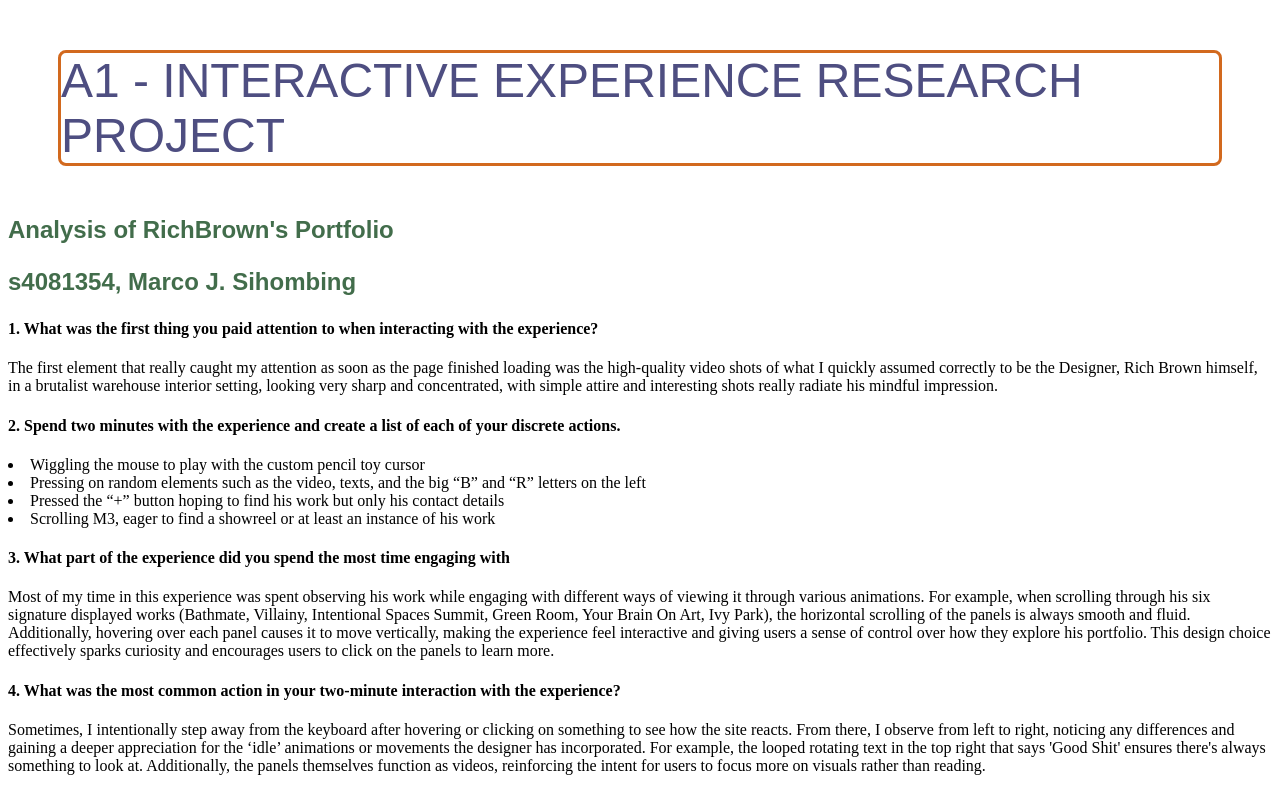
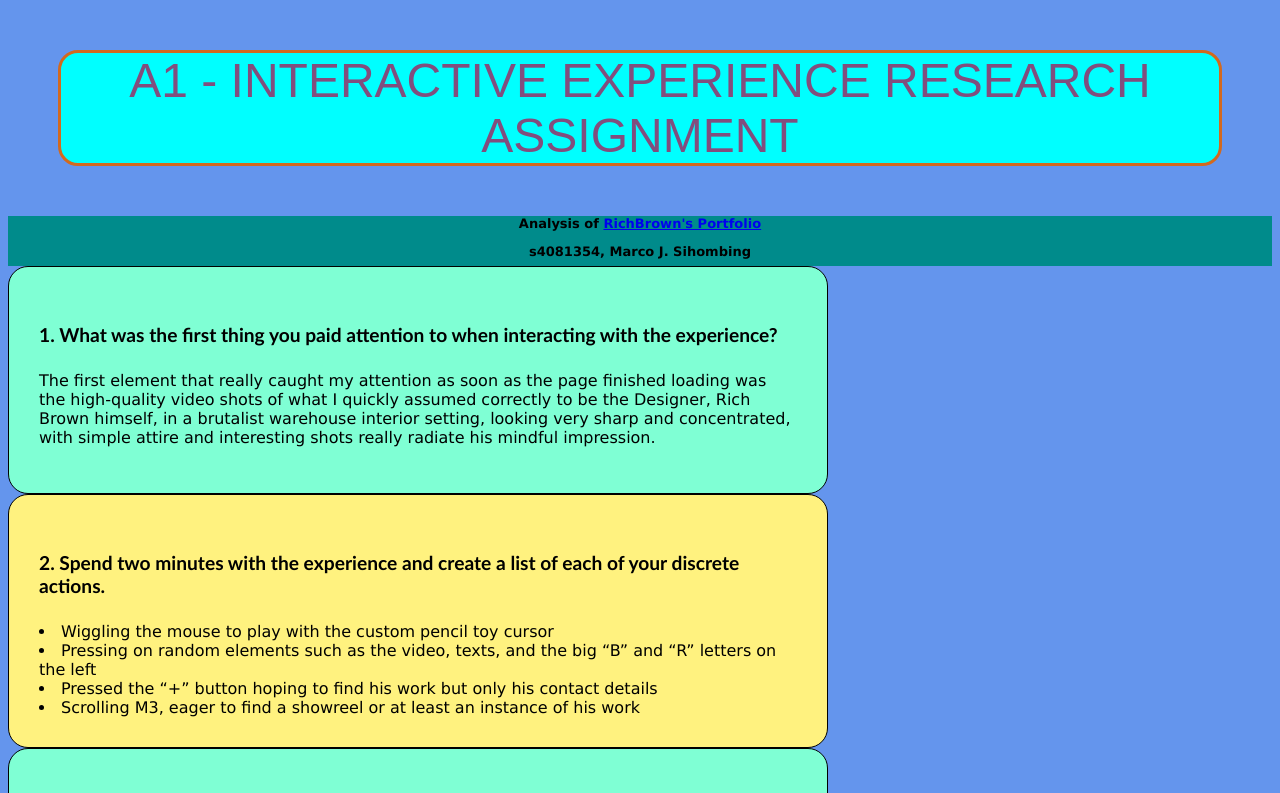
Before and after one commit to MarcoRMIT/MarcoRMIT.github.io, a plain HTML site: page Assignment 1/index..html in a window 1280 px wide. Shown: the top 793 px of the page. Drawn offline with Linux system fonts and the light colour scheme.

Commit message:
assignment index.html updated

```diff
--- a/Assignment 1/index..html
+++ b/Assignment 1/index..html
@@ -13,28 +13,36 @@
     />
   </head>
   <body>
-    <section>
-      <h1 class="yellow-color">A1 - Interactive Experience Research Project</h1>
-      <h2>Analysis of RichBrown's Portfolio</h2>
-      <h3>s4081354, Marco J. Sihombing</h3>
-    </section>
+    <header>
+      <h1 class="yellow-color">
+        A1 - Interactive Experience Research Assignment
+      </h1>
+    </header>
 
+    <nav class="navbar">    <h2> Analysis of <a href="https://www.richbrown.info/"> RichBrown's Portfolio</a></h2>
+      <h3>s4081354, Marco J. Sihombing</h2>
+
+    </nav>
+
+
+    <main>
       <div class="box">
         <h4>
-        1. What was the first thing you paid attention to when interacting with
-        the experience?
+          1. What was the first thing you paid attention to when interacting
+          with the experience?
         </h4>
+
         <p>
           The first element that really caught my attention as soon as the page
           finished loading was the high-quality video shots of what I quickly
-        assumed correctly to be the Designer, Rich Brown himself, in a brutalist
-        warehouse interior setting, looking very sharp and concentrated, with
-        simple attire and interesting shots really radiate his mindful
-        impression.
+          assumed correctly to be the Designer, Rich Brown himself, in a
+          brutalist warehouse interior setting, looking very sharp and
+          concentrated, with simple attire and interesting shots really radiate
+          his mindful impression.
         </p>
       </div>
 
-    <div class="box">
+      <div class="box2">
         <h4>
           2. Spend two minutes with the experience and create a list of each of
           your discrete actions.
@@ -56,7 +64,8 @@
 
       <div class="box">
         <h4>
-        3. What part of the experience did you spend the most time engaging with
+          3. What part of the experience did you spend the most time engaging
+          with
         </h4>
         <p>
           Most of my time in this experience was spent observing his work while
@@ -65,27 +74,28 @@
           (Bathmate, Villainy, Intentional Spaces Summit, Green Room, Your Brain
           On Art, Ivy Park), the horizontal scrolling of the panels is always
           smooth and fluid. Additionally, hovering over each panel causes it to
-        move vertically, making the experience feel interactive and giving users
-        a sense of control over how they explore his portfolio. This design
-        choice effectively sparks curiosity and encourages users to click on the
-        panels to learn more.
+          move vertically, making the experience feel interactive and giving
+          users a sense of control over how they explore his portfolio. This
+          design choice effectively sparks curiosity and encourages users to
+          click on the panels to learn more.
         </p>
       </div>
 
-    <div class="box">
+      <div class="box2">
         <h4>
           4. What was the most common action in your two-minute interaction with
           the experience?
         </h4>
         <p>
-        Sometimes, I intentionally step away from the keyboard after hovering or
-        clicking on something to see how the site reacts. From there, I observe
-        from left to right, noticing any differences and gaining a deeper
-        appreciation for the ‘idle’ animations or movements the designer has
-        incorporated. For example, the looped rotating text in the top right
-        that says 'Good Shit' ensures there's always something to look at.
-        Additionally, the panels themselves function as videos, reinforcing the
-        intent for users to focus more on visuals rather than reading.
+          Sometimes, I intentionally step away from the keyboard after hovering
+          or clicking on something to see how the site reacts. From there, I
+          observe from left to right, noticing any differences and gaining a
+          deeper appreciation for the ‘idle’ animations or movements the
+          designer has incorporated. For example, the looped rotating text in
+          the top right that says 'Good Shit' ensures there's always something
+          to look at. Additionally, the panels themselves function as videos,
+          reinforcing the intent for users to focus more on visuals rather than
+          reading.
         </p>
       </div>
 
@@ -97,37 +107,39 @@
         <p>
           With it being a portfolio of a somewhat renowned User Experience
           designer, it is clear that the site is designed to draw us in through
-        eye-catching visual movements and interactive elements, mainly using our
-        scroll wheel. Another thing is that his site is so hard to read. It’s as
-        if he does not want us to read any of the texts, just to focus more on
-        the visuals. His goal is for us to explore the site, hovering over
-        different parts to discover hidden details, scrolling to reveal more,
-        and engaging with the visuals playfully. Throughout this process, the
-        designer seamlessly showcases his work and achievements in an immersive
-        way that makes us want to keep exploring while ensuring the experience
-        remains informative, engaging, and non-repetitive to look at.
+          eye-catching visual movements and interactive elements, mainly using
+          our scroll wheel. Another thing is that his site is so hard to read.
+          It’s as if he does not want us to read any of the texts, just to focus
+          more on the visuals. His goal is for us to explore the site, hovering
+          over different parts to discover hidden details, scrolling to reveal
+          more, and engaging with the visuals playfully. Throughout this
+          process, the designer seamlessly showcases his work and achievements
+          in an immersive way that makes us want to keep exploring while
+          ensuring the experience remains informative, engaging, and
+          non-repetitive to look at.
         </p>
       </div>
 
-    <div class="box">
+      <div class="box2">
         <h4>
           6. How does the interactive experience communicate this primary goal?
         </h4>
         <p>
           The interactive experience effectively communicates its foal by using
           motion, responsivenes, and intuitive interactions to guide the user
-        engagement through this experience. For example, you will never find his
-        work without scrolling; that sense of curiosity makes us want to find
-        his actual works after getting the good first impression on his stunning
-        welcome page, complimenting the web over an existing compliment/praise.
-        The scroll-based animations direct attention to new elements popping up
-        every second as we play with it, making the experience feel intentional
-        and effortless. Furthermore, hover effects introduce an element of
-        discovery, subtly rewarding users for exploring and reinforcing the idea
-        that interaction is key to uncovering the designer’s work. The pacing of
-        these interactions ensures that users remain engaged without feeling
-        overwhelmed, keeping the experience immersive while maintaining clarity
-        and focus on the designer’s achievements.
+          engagement through this experience. For example, you will never find
+          his work without scrolling; that sense of curiosity makes us want to
+          find his actual works after getting the good first impression on his
+          stunning welcome page, complimenting the web over an existing
+          compliment/praise. The scroll-based animations direct attention to new
+          elements popping up every second as we play with it, making the
+          experience feel intentional and effortless. Furthermore, hover effects
+          introduce an element of discovery, subtly rewarding users for
+          exploring and reinforcing the idea that interaction is key to
+          uncovering the designer’s work. The pacing of these interactions
+          ensures that users remain engaged without feeling overwhelmed, keeping
+          the experience immersive while maintaining clarity and focus on the
+          designer’s achievements.
         </p>
       </div>
 
@@ -141,26 +153,27 @@
           inveractivity’s role. I would say that the experience as a whole was
           designed for BOTH short and extended interactions. On the first visit
           and glance on the page, I think most users would spend a few minutes
-        exploring the smooth movements and interactive elements, as in engaging
-        with different panels and texts to uncover hidden details and movements.
-        However, the eye-straining texts, dynamic design, idle animations, and
-        subtle interactions encourage users to revisit either out of curiosity
-        to explore more in deeper depth.
+          exploring the smooth movements and interactive elements, as in
+          engaging with different panels and texts to uncover hidden details and
+          movements. However, the eye-straining texts, dynamic design, idle
+          animations, and subtle interactions encourage users to revisit either
+          out of curiosity to explore more in deeper depth.
         </p>
       </div>
 
-    <div class="box">
+      <div class="box2">
         <h4>
           8. How does the interactive experience communicate how it should be
           interacted with over time?
         </h4>
         <p>
           The interactive experience communicates how it should be engaged with
-        over time through its use of smooth scrolling and fluid transitions that
-        create a sense of a somewhat immediate flow. Moreover, it encourages the
-        users to explore at their own pace and progress. Over time, the use of
-        idle animations, looping texts, and hover effects concludes that this
-        experience isn’t meant to be rushed because it all unfolds gradually.
+          over time through its use of smooth scrolling and fluid transitions
+          that create a sense of a somewhat immediate flow. Moreover, it
+          encourages the users to explore at their own pace and progress. Over
+          time, the use of idle animations, looping texts, and hover effects
+          concludes that this experience isn’t meant to be rushed because it all
+          unfolds gradually.
         </p>
       </div>
 
@@ -171,22 +184,23 @@
         </h4>
         <p>
           The experience pulls from a bunch of different media influences, both
-        digital and physical, which makes sense given the designer’s background.
-        From what I found, he was influenced by illustrations, architecture
-        drawings, retro tech, and computers growing up, and you can really see
-        that reflected in the site’s design. It feels like a mix of a showreel
-        and an interactive exhibition, where you’re meant to sit back and take
-        in the visuals rather than actively searching for content. The smooth
-        animations and transitions give it a cinematic vibe, almost like a
-        motion graphics piece that unfolds as you scroll. The hover effects and
-        scrolling mechanics feel a lot like video game interfaces, where you’re
-        rewarded for exploring. Plus, the bold visuals and dynamic text remind
-        me of modern advertising or magazine layouts, grabbing attention while
-        keeping the experience smooth and engaging.
+          digital and physical, which makes sense given the designer’s
+          background. From what I found, he was influenced by illustrations,
+          architecture drawings, retro tech, and computers growing up, and you
+          can really see that reflected in the site’s design. It feels like a
+          mix of a showreel and an interactive exhibition, where you’re meant to
+          sit back and take in the visuals rather than actively searching for
+          content. The smooth animations and transitions give it a cinematic
+          vibe, almost like a motion graphics piece that unfolds as you scroll.
+          The hover effects and scrolling mechanics feel a lot like video game
+          interfaces, where you’re rewarded for exploring. Plus, the bold
+          visuals and dynamic text remind me of modern advertising or magazine
+          layouts, grabbing attention while keeping the experience smooth and
+          engaging.
         </p>
       </div>
 
-    <div class="box">
+      <div class="box2">
         <h4>
           10. What does this reference/s communicate to you about how you should
           act when engaging with your research experience?
@@ -210,30 +224,30 @@
           Similarly said, I think we should have a sense and feeling of being
           laid-back and at ease as we go through different elements of the site.
           As we go through those panels and works, users will be able to fully
-        analyze and admire the different pieces in his design portfolio without
-        focusing too much on the animations or transitions surrounding them.
-        Moreover, the website design wants us to take our time with no intention
-        of quickly skimming through them.
+          analyze and admire the different pieces in his design portfolio
+          without focusing too much on the animations or transitions surrounding
+          them. Moreover, the website design wants us to take our time with no
+          intention of quickly skimming through them.
         </p>
       </div>
 
-    <div class="box">
+      <div class="box2">
         <h4>
-        12. What is the most frustrating part of the interaction to you and what
-        makes that part frustrating?
+          12. What is the most frustrating part of the interaction to you and
+          what makes that part frustrating?
         </h4>
         <p>
           In general, the most frustrating part of the experience for me is how
           some panels for a single project are spread out and not placed close
           together. Additionally, the varying panel sizes, while visually
-        striking, force the viewer’s eyes to constantly move from top to bottom
-        and left to right just to grasp the full context and art style of a
-        particular piece.
+          striking, force the viewer’s eyes to constantly move from top to
+          bottom and left to right just to grasp the full context and art style
+          of a particular piece.
         </p>
 
         <p>
-        Beyond that, the site deliberately makes text and images pop out with an
-        almost ‘in-your-face’ approach. While this bold design choice is
+          Beyond that, the site deliberately makes text and images pop out with
+          an almost ‘in-your-face’ approach. While this bold design choice is
           attention-grabbing, it can also be quite eye-straining and even
           frustrating at times. It almost feels like being bombarded with
           advertisement pop-ups as I scroll through his list of other works,
@@ -244,10 +258,11 @@
 
       <div class="box">
         <h4>
-        13. What is the most satisfying part of the interaction to you and what
-        makes that part satisfying?
+          13. What is the most satisfying part of the interaction to you and
+          what makes that part satisfying?
         </h4>
         <p></p>
       </div>
+    </main>
   </body>
 </html>
--- a/Assignment 1/style.css
+++ b/Assignment 1/style.css
@@ -1,31 +1,65 @@
 body {
-  background-color: ;
+  background-color: cornflowerblue;
+}
+
+.navbar {
+  background-color: darkcyan;
+  height: 50px;
+}
+
+.box {
+  border: 1.5px solid;
+  padding: 30px;
+  height: auto;
+  width: 60%;
+  float: left;
+  border-radius: 20px;
+  background-color: aquamarine;
+}
+
+.box2 {
+  border: 1.5px solid;
+  padding: 30px;
+  height: auto;
+  width: 60%;
+  float: left;
+  border-radius: 20px;
+  background-color: rgb(255, 242, 127);
 }
 
 h1 {
-  color: rgb(78, 78, 129);
+  background-color: aqua;
+  color: rgb(129, 78, 126);
+  text-align: center;
   font-size: 3rem;
   text-transform: uppercase;
-  font-family: "Big Shoulders Stencil", sans-serif;
+  font-family: sans-serif;
   font-optical-sizing: auto;
   font-style: normal;
   border-style: solid;
   border-width: 3px;
   border-color: chocolate;
-  border-radius: 8px;
+  border-radius: 20px;
   margin: 50px;
   font-weight: 100;
 }
-/*
-p {
-  border-style: solid;
-  border-width: 2px;
-} */
+
+p,
+li {
+  font-family: "Lucida Sans", "Lucida Sans Regular", "Lucida Grande",
+    "Lucida Sans Unicode", Geneva, Verdana, sans-serif;
+}
 
 h2,
 h3 {
-  color: rgb(66, 109, 75);
-  font-size: 1.5rem;
-  font-family: "Big Shoulders Stencil", sans-serif;
+  font-family: "Lucida Sans", "Lucida Sans Regular", "Lucida Grande",
+    "Lucida Sans Unicode", Geneva, Verdana, sans-serif;
   font-style: normal;
+  text-align: center;
+  font-size: small;
 }
+
+h4 {
+  font-family: "Gill Sans", "Gill Sans MT", Calibri, "Trebuchet MS", sans-serif;
+  font-size: larger;
+}
```
Lines whose indentation alone changed are shown as unchanged.
